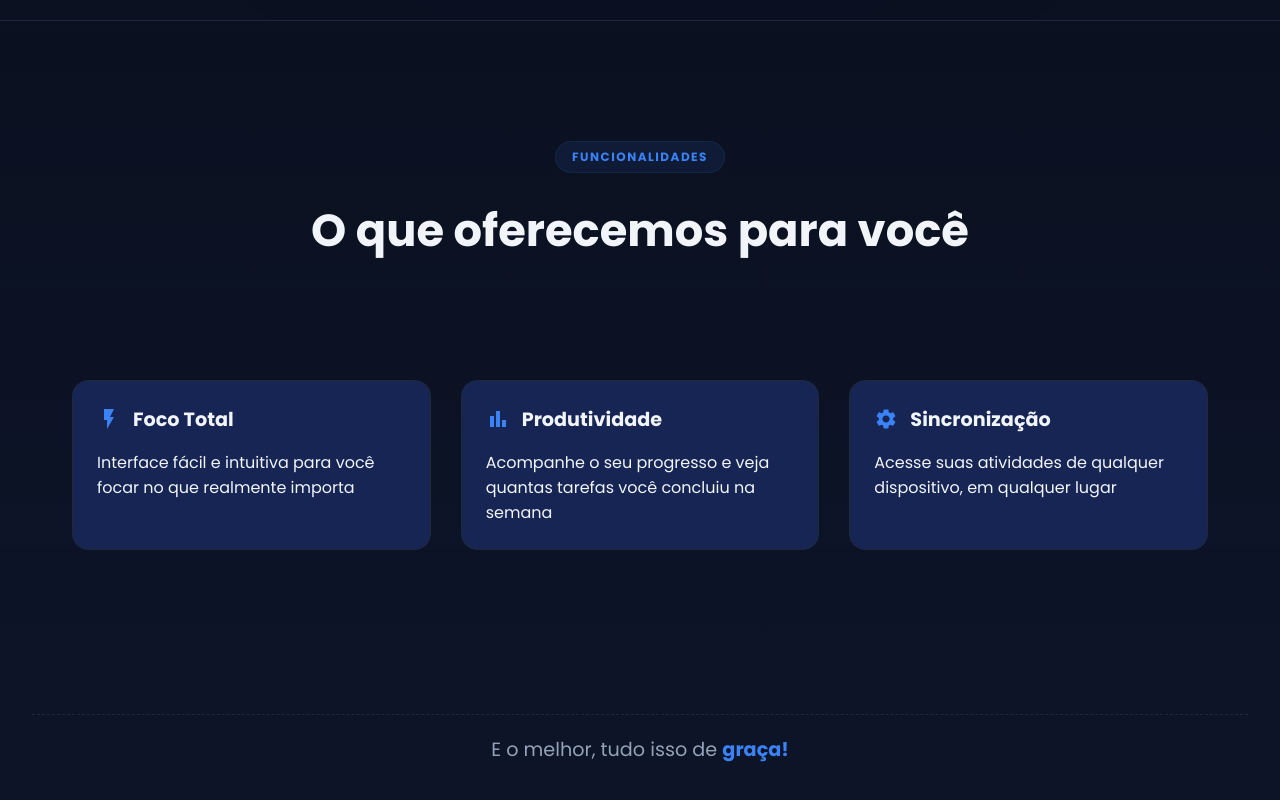
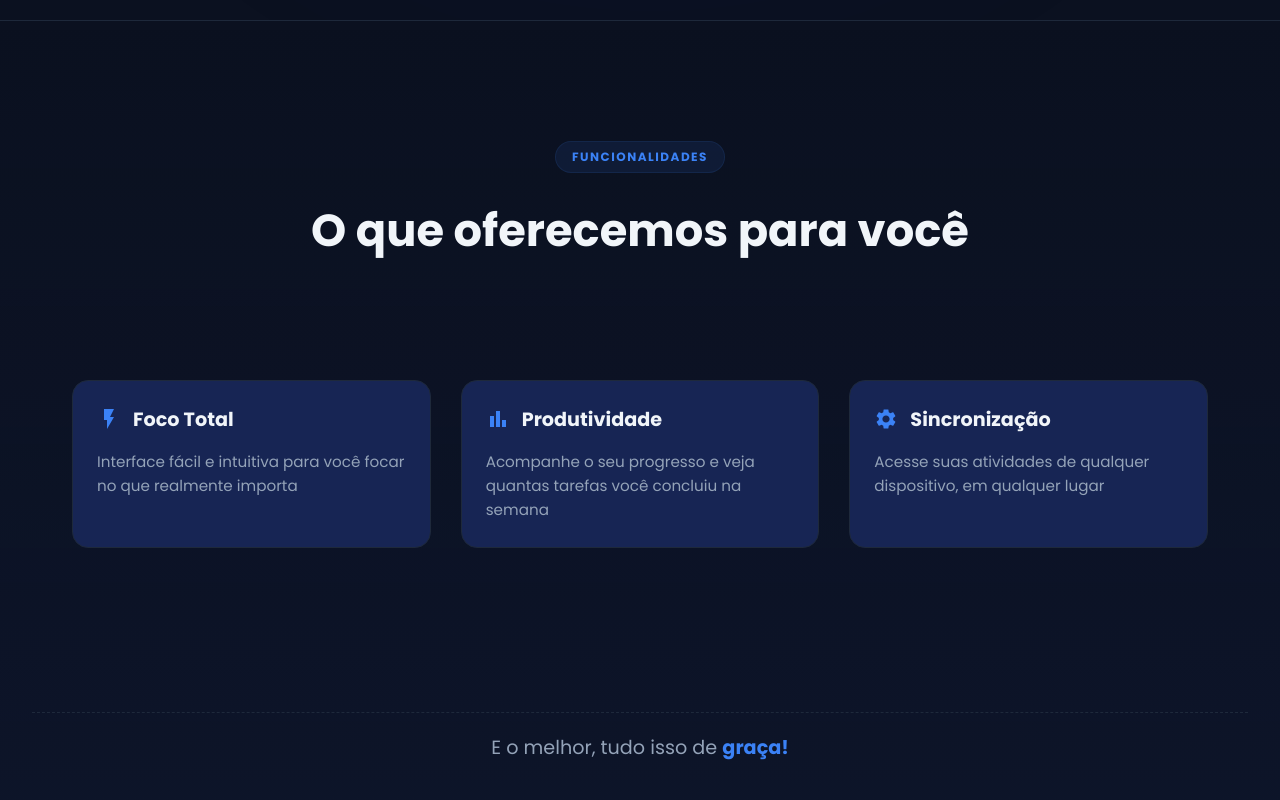
Before and after one commit to NBnY5A/Hackaton-plataforma-de-estudos, a React (Vite) app in the folder frontend/: page / in a window 1280 px wide. Shown: the part 650-1450 px from the top of the page. Built offline with nearby package versions, Linux system fonts and the light colour scheme.

Commit message:
fix: Corrige um pequeno detalhe de estilo no card e remove hook não utilizado

```diff
--- a/frontend/src/components/Card/Card.jsx
+++ b/frontend/src/components/Card/Card.jsx
@@ -7,7 +7,9 @@ const Card = ({ icon, title, description }) => {
         <div className={styles.iconWrapper}>{icon}</div>
         <h3 className={styles.cardTitle}>{title}</h3>
       </div>
-      <div className={styles.cardBody}>{description}</div>
+      <div className={styles.cardBody}>
+        <p>{description}</p>
+      </div>
     </div>
   );
 };
--- a/frontend/src/pages/tasks/Tasks.jsx
+++ b/frontend/src/pages/tasks/Tasks.jsx
@@ -1,4 +1,4 @@
-import { useEffect, useState, useMemo } from "react";
+import { useEffect, useState } from "react";
 import useAuth from "../../hooks/useAuth";
 import { useNavigate } from "react-router-dom";
 import styles from "./Tasks.module.css";
```
